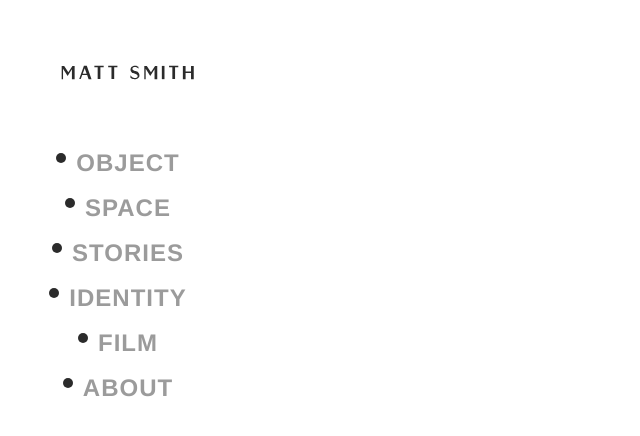
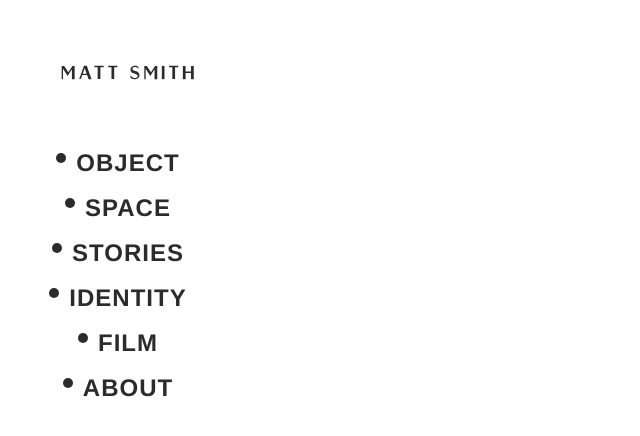
Before and after one commit to studiomattsmith/studiomattsmith.github.io, a Jekyll site: the page built from category_structure.md, in a window 1280 px wide. Shown: the top 436 px of the page, without its empty margins (0-640 px from the left). Built offline with Jekyll 4.4.1, drawn with Linux system fonts in a browser that asks for light colours.

Commit message:
Update style.css

```diff
--- a/assets/css/style.css
+++ b/assets/css/style.css
@@ -2457,7 +2457,7 @@ h6 {
   position: relative;
   left: -10px;
   text-decoration: none;
-  color: #9b9b9b;
+  color: #2b2b2b;
 }
 /* line 57, ../_scss/ui/_nav.scss */
 #nav ul li a .key {
```
